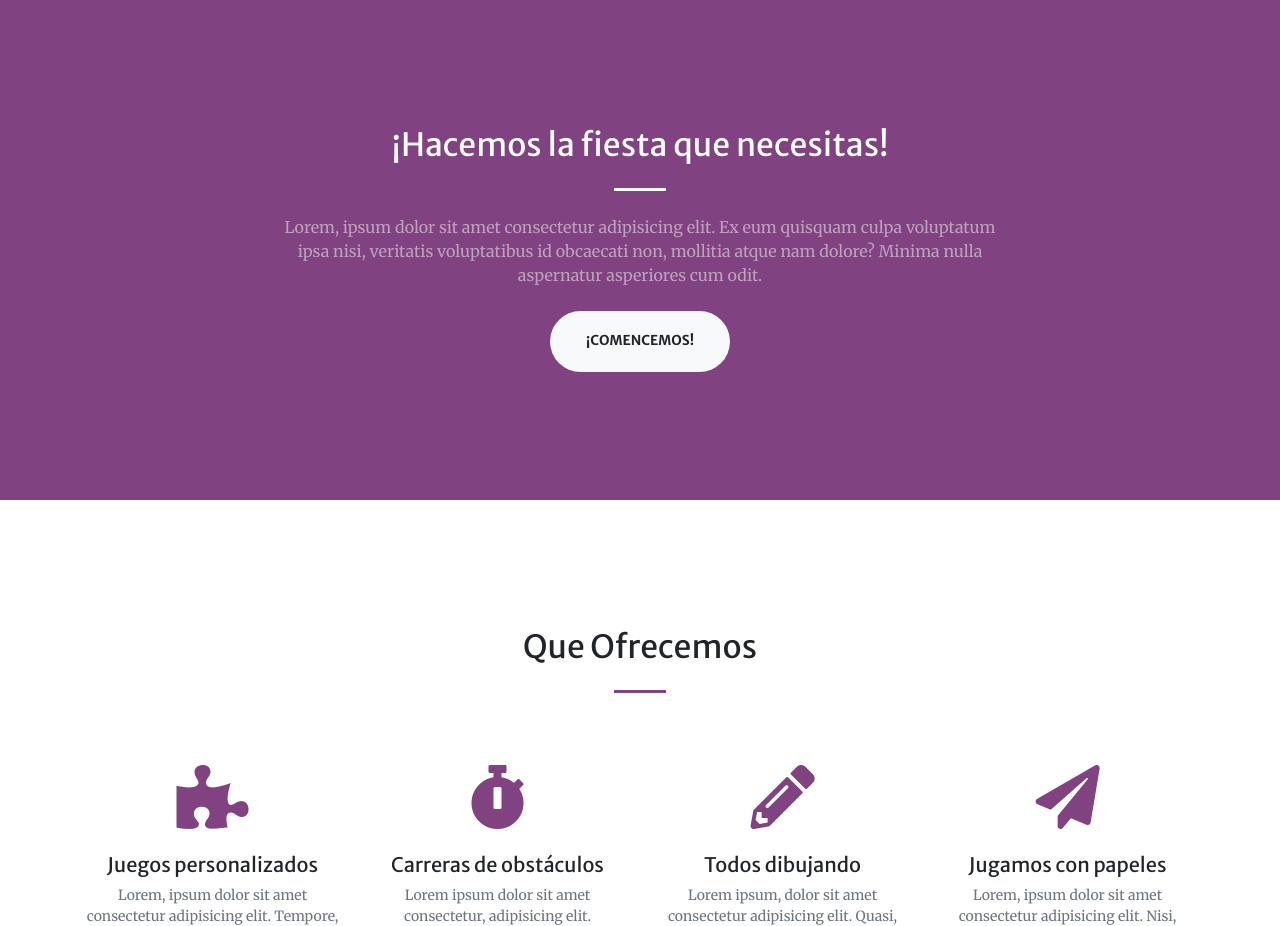
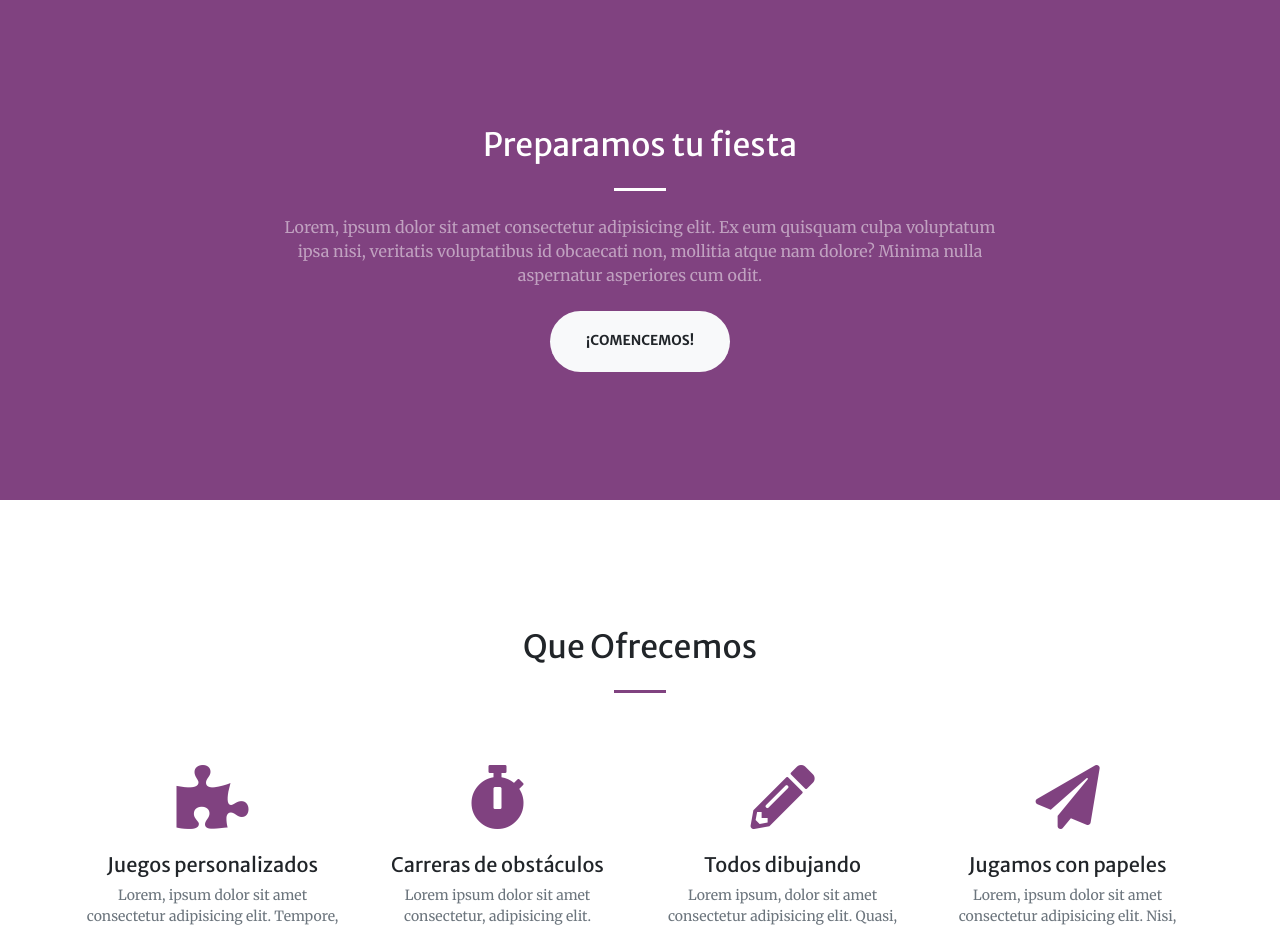
Before and after one commit to pablko/kidz-party-template, a Gatsby site: page / in a window 1280 px wide. Shown: the part 802-1728 px from the top of the page. Built offline with nearby package versions, Linux system fonts and the light colour scheme; Gatsby itself is replaced by a stand-in of ours.

Commit message:
Se cambia titulo

```diff
--- a/src/pages/index.js
+++ b/src/pages/index.js
@@ -40,7 +40,7 @@ export default class IndexPage extends React.Component {
           <div className="container">
             <div className="row justify-content-center">
               <div className="col-lg-8 text-center">
-                <h2 className="text-white mt-0">¡Hacemos la fiesta que necesitas!</h2>
+                <h2 className="text-white mt-0">Preparamos tu fiesta</h2>
                 <hr className="divider light my-4"/>
                 <p className="text-white-50 mb-4">Lorem, ipsum dolor sit amet consectetur adipisicing elit.
                 Ex eum quisquam culpa voluptatum ipsa nisi, veritatis voluptatibus id obcaecati non, mollitia
```
